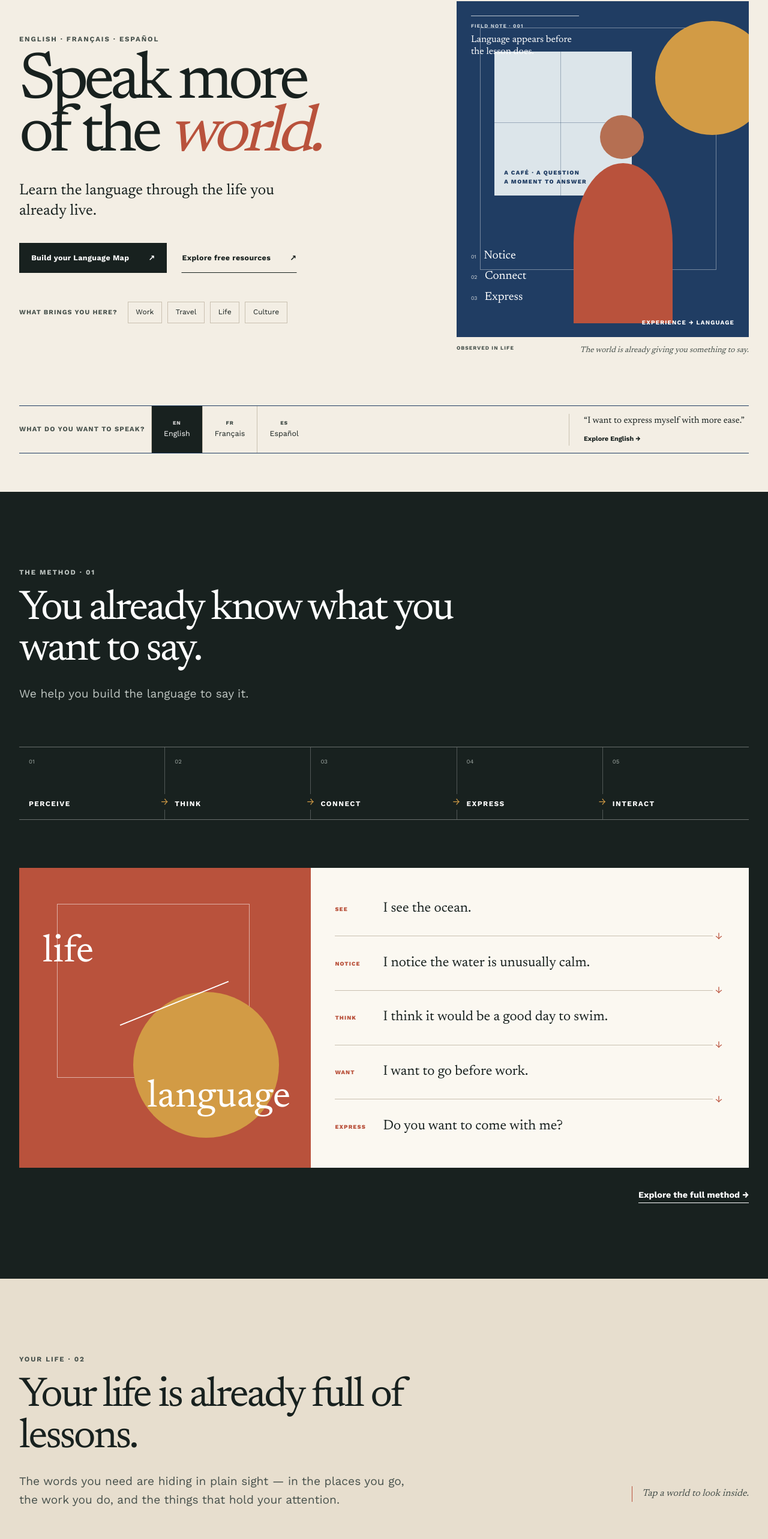
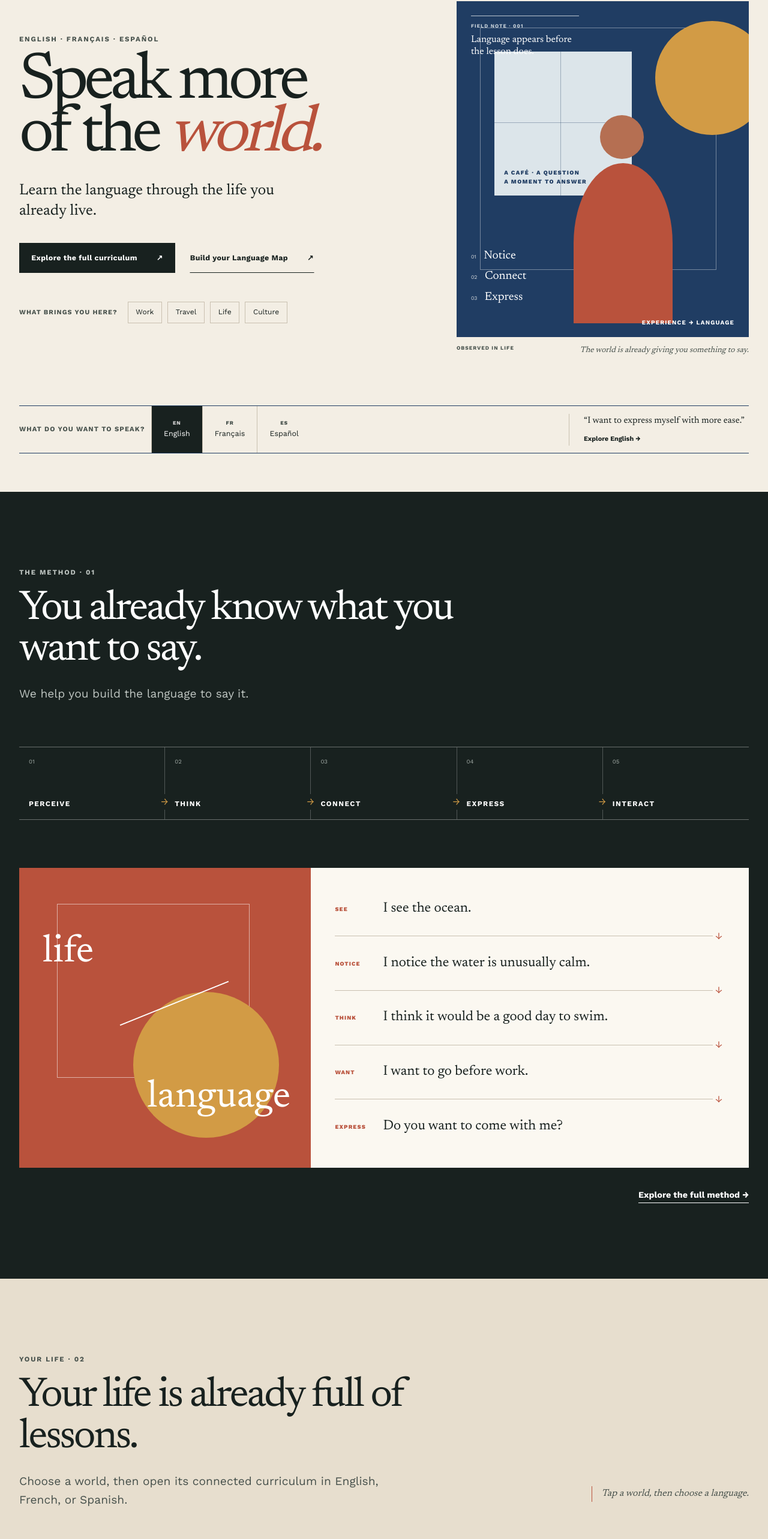
Before and after one commit to gspkdevelopments/global-speaker, a Next.js app: page / in a window 1280 px wide. Shown: the part 165-2731 px from the top of the page at 60% size. Built offline with nearby package versions, Linux system fonts and the light colour scheme; no server answers.

Commit message:
Make full curriculum prominent on homepage

```diff
--- a/src/app/page.tsx
+++ b/src/app/page.tsx
@@ -17,7 +17,7 @@ export default function HomePage() {
             <p className="eyebrow">English · Français · Español</p>
             <h1>Speak more<br />of the <em>world.</em></h1>
             <p className="hero__lede">Learn the language through the life you already live.</p>
-            <div className="hero__actions"><ButtonLink href="/language-map">Build your Language Map</ButtonLink><ButtonLink href="/resources" variant="text">Explore free resources</ButtonLink></div>
+            <div className="hero__actions"><ButtonLink href="/learn">Explore the full curriculum</ButtonLink><ButtonLink href="/language-map" variant="text">Build your Language Map</ButtonLink></div>
             <div className="goal-links" aria-label="Reasons for learning"><span>What brings you here?</span>{["Work", "Travel", "Life", "Culture"].map((goal) => <Link key={goal} href={`/language-map?reason=${goal.toLowerCase()}`}>{goal}</Link>)}</div>
           </div>
           <div className="hero__visual" aria-label="Language grows from everyday experience">
@@ -46,8 +46,8 @@ export default function HomePage() {
 
       <section className="section life-section">
         <div className="container life-section__heading">
-          <SectionHeading eyebrow="Your life · 02" title="Your life is already full of lessons." intro="The words you need are hiding in plain sight — in the places you go, the work you do, and the things that hold your attention." />
-          <p className="margin-note">Tap a world to look inside.</p>
+          <SectionHeading eyebrow="Your life · 02" title="Your life is already full of lessons." intro="Choose a world, then open its connected curriculum in English, French, or Spanish." />
+          <p className="margin-note">Tap a world, then choose a language.</p>
         </div>
         <div className="container"><LifeEnvironmentGrid /></div>
       </section>
@@ -91,7 +91,7 @@ export default function HomePage() {
 
       <section className="section resources-preview">
         <div className="container">
-          <div className="resources-preview__heading"><SectionHeading eyebrow="Free resources · 06" title="Follow a question." intro="Small ideas become useful when they attach to something you can see, hear, feel, or do." /><ButtonLink href="/resources" variant="text">Explore all resources</ButtonLink></div>
+          <div className="resources-preview__heading"><SectionHeading eyebrow="Articles & language guides · 06" title="Follow a question." intro="Short editorial resources are separate from the structured 175-lesson curriculum." /><ButtonLink href="/resources" variant="text">Explore articles & guides</ButtonLink></div>
           <div className="resource-grid resource-grid--preview">{[resources[0], resources[4], resources[7]].map((resource, index) => <ResourceCard resource={resource} index={index} key={resource.slug} />)}</div>
         </div>
       </section>
```
